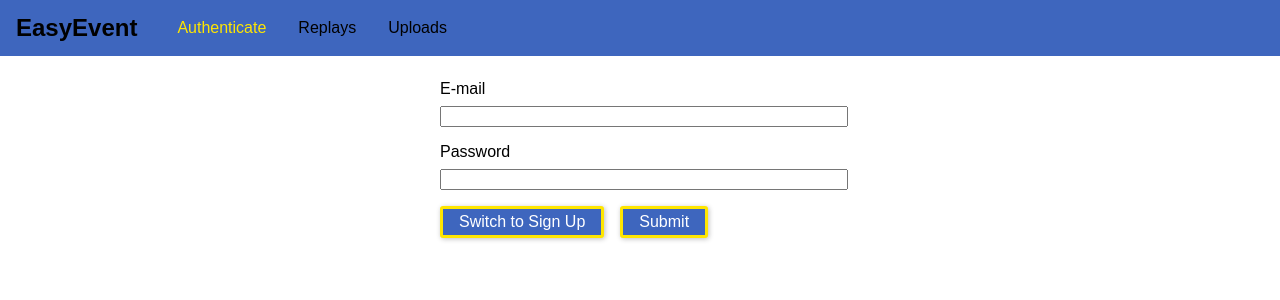
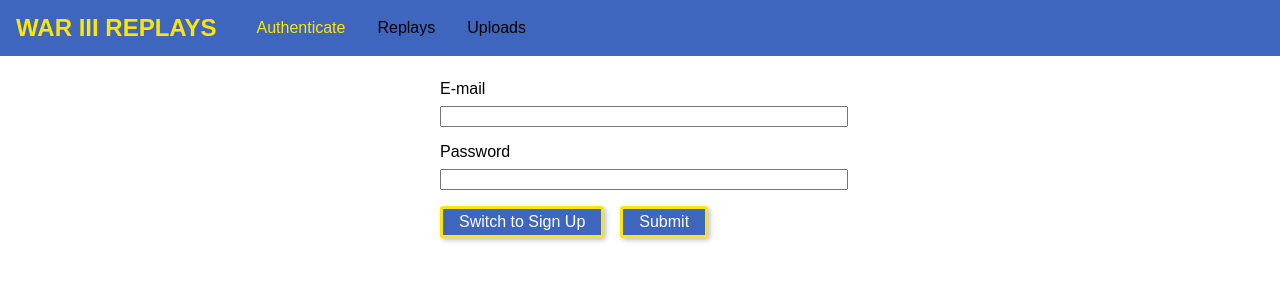
Before and after one commit to tobsirl/Warcraft3-Reforged-Backend, a React (Create React App) app in the folder frontend/: page /auth in a window 1280 px wide. Shown: the top 300 px of the page. Built offline with nearby package versions, Linux system fonts and the light colour scheme.

Commit message:
Finished styling buttons

```diff
--- a/frontend/src/components/Navigation/MainNavigaion.css
+++ b/frontend/src/components/Navigation/MainNavigaion.css
@@ -14,6 +14,7 @@
 .main-navigation__logo h1 {
   margin: 0;
   font-size: 1.5rem;
+  color: #ffe600;
 }
 
 .main-navigation__items {
--- a/frontend/src/components/Navigation/MainNavigation.js
+++ b/frontend/src/components/Navigation/MainNavigation.js
@@ -6,7 +6,7 @@ import './MainNavigaion.css';
 const MainNavigation = props => (
   <header className="main-navigation">
     <div className="main-navigation__logo">
-      <h1>EasyEvent</h1>
+      <h1>WAR III REPLAYS</h1>
     </div>
     <nav className="main-navigation__items">
       <ul>
--- a/frontend/src/pages/Auth.js
+++ b/frontend/src/pages/Auth.js
@@ -1,5 +1,5 @@
 import React, { Component } from 'react';
-import styled, { css } from 'styled-components';
+import styled from 'styled-components';
 
 const AuthForm = styled.div`
   width: 25rem;
@@ -25,8 +25,17 @@ const AuthForm = styled.div`
     border-radius: 3px;
     padding: 0.25rem 1rem;
     margin-right: 1rem;
-    box-shadow: 1px 1px 5px rgba(0, 0, 0, 0.26);
+    box-shadow: 2px 2px 5px rgba(0, 0, 0, 0.26);
     color: #fff;
+    cursor: pointer;
+    transition: 0.5 ease;
+  }
+
+  button:hover,
+  button:active {
+    background: #ffe600;
+    border-color: #3e66be;
+    color: black;
   }
 `;
 
```
